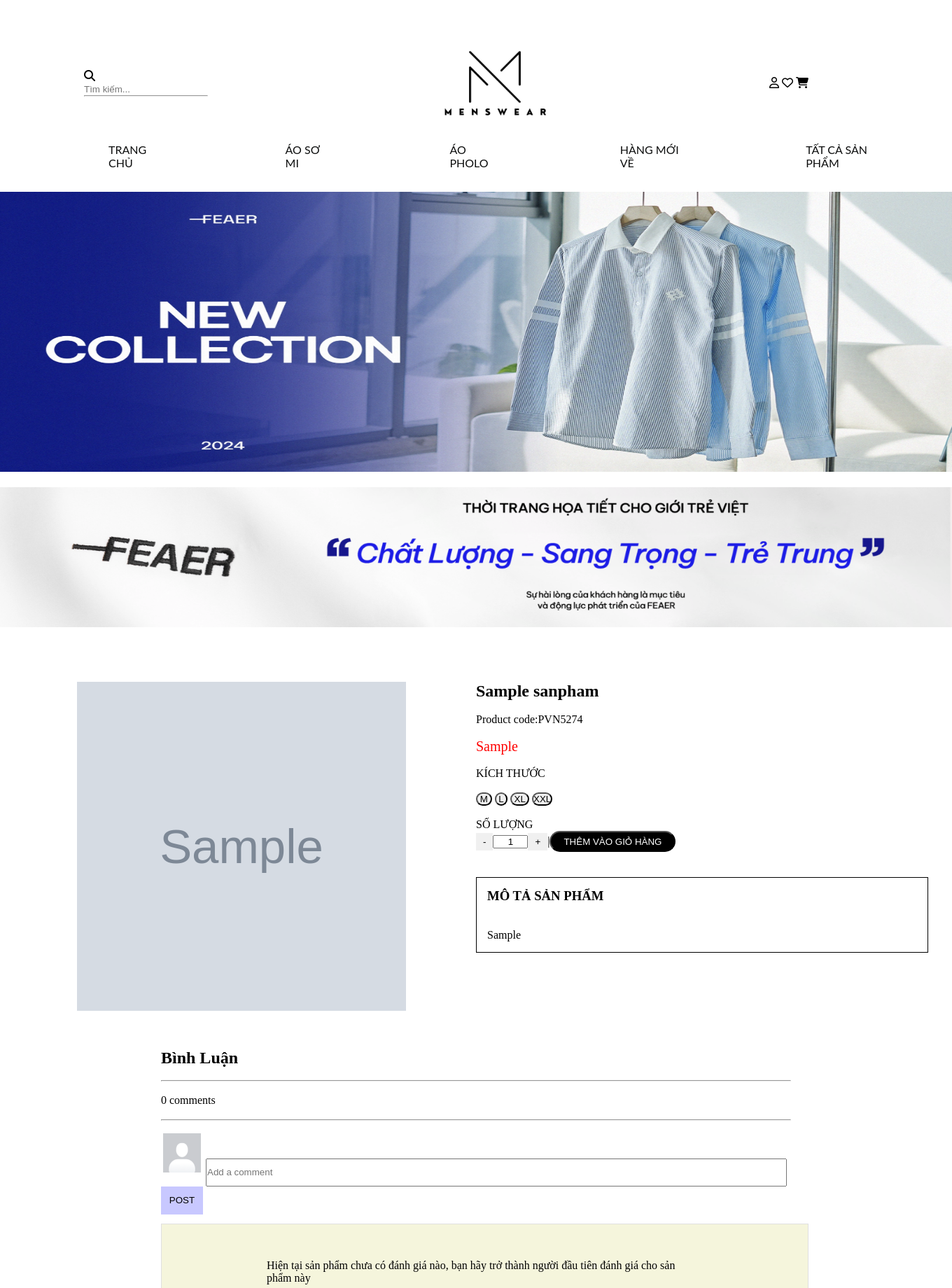
After one commit to Longdeptrai0iuai/wd18404_duan1, a PHP site: page /index.php?act=sanphamct&idsp=1 in a window 1360 px wide. The commit adds this page. Shown: the top 1840 px of the page at 70% size. Run offline with PHP 8.4, Linux system fonts and the light colour scheme; tables that the repository leaves empty or names only in its code hold one stand-in row (values such as "Sample post"); grey boxes marked "Sample" are stand-in pictures.

Commit message:
capnhat2203

```diff
--- a/css/styletrangchu.css
+++ b/css/styletrangchu.css
@@ -6,9 +6,9 @@
 
 .khung1{
     width: 100%;
-    height: 300px;
+    height: 200px;
     display: flex;
-    padding: 30px 90px;
+    padding: 0px 90px;
 }
 .logo1{
     width: 200px;
@@ -27,12 +27,7 @@
     margin: 110px 50px;
 }
 
-nav ul {
-    width: 100%;
-    height: 74px;
-    list-style-type: none;
-    display: flex;
-}
+
 nav ul li {
     margin-top: 20px;
     float: left;
@@ -100,14 +95,10 @@ header{
     height: 600px;
 }
 
-.sanpham{
-    width: 100%;
-    height: 500px;
-    padding: 40px 0;
-    display: grid;
-    grid-template-columns: 1fr 1fr 1fr 1fr 1fr;
+
+.namesp{
+    text-decoration:none;
 }
-
 .sp1{
     width: 280px;
     height: 400px;
--- /dev/null
+++ b/global.php
@@ -0,0 +1,3 @@
+<?php
+$img_path="image/";
+?>
--- /dev/null
+++ b/index.php
@@ -0,0 +1,44 @@
+<?php
+include "view/header.php";
+include "model/sanpham.php";
+include "model/pdo.php";
+include "global.php";
+$spnew=load_all_sanpham_home();
+
+if(isset($_GET['act']) && $_GET['act'] !=""){
+    $act=$_GET['act'];
+    switch ($act) {
+        case 'sanpham':
+            if(isset($_POST['kyw']) && ($_POST['kyw'])!=""){
+                $kyw=$_POST['kyw'];
+            }else{
+                $kyw="";
+            }
+            if(isset($_GET['iddm']) && ($_GET['iddm'])>0){
+                $iddm=$_GET['iddm'];
+            }else{
+                $iddm=0;
+            }
+            $dssp=load_all_sanpham($kyw,$iddm);
+            $tendm= load_ten_danh_muc($iddm);
+            include "view/sanpham.php";
+            break;
+        case 'sanphamct':
+            if(isset($_GET['idsp']) && ($_GET['idsp'])>0){
+                $idsp=$_GET['idsp'];
+                $onesp= load_one_sanpham($idsp);
+                include "view/sanphamct.php";
+            }else{
+                include "view/home.php";
+            }
+            break;
+
+        default:
+            include "view/home.php";
+            break;
+        }
+    }else{
+        include "view/home.php";
+    }
+include "view/footer.php";
+?>
--- a/model/sanpham.php
+++ b/model/sanpham.php
@@ -19,11 +19,16 @@ function load_all_sanpham($kyw,$iddm){
     $listsanpham = pdo_query($sql);
     return $listsanpham;
 }
-// function load_all_sanpham_home(){
-//     $sql="select * from sanpham where 1 order by idsp desc limit 0,9";
-//     $listsanpham = pdo_query($sql);
-//     return $listsanpham;
-// }
+function load_all_sanpham_home(){
+    $sql="select * from sanpham where 1 order by id_sanpham desc limit 0,8";
+    $listsanpham = pdo_query($sql);
+    return $listsanpham;
+}
+function load_all_sanpham_somi(){
+    $sql="select * from sanpham where iddm = 4 order by id_sanpham desc limit 0,10";
+    $listsanpham = pdo_query($sql);
+    return $listsanpham;
+}
 // function load_all_sanpham_top10(){
 //     $sql="select * from sanpham where 1 order by luotxem desc limit 0,10";
 //     $listsanpham = pdo_query($sql);
@@ -46,10 +51,11 @@ function load_one_sanpham($idsp){
 
 // }
 // function load_sanpham_cung_loai($idsp,$iddm){
-//     $sql="select*from sanpham where iddm=".$iddm." AND idsp <> ".$idsp;
+//     $sql="select*from sanpham where iddm=".$iddm." AND id_sanpham <> ".$idsp;
 //     $listsanpham = pdo_query($sql);
 //     return $listsanpham;
 // }
+
 function update_sanpham($idsp,$tensp,$hinh,$giasp,$mota,$iddm){
     if($hinh!=""){
         $sql="update sanpham set iddm='".$iddm."',name_sanpham='".$tensp."',img='".$hinh."',gia='".$giasp."',mota='".$mota."' where id_sanpham=".$idsp;
--- /dev/null
+++ b/view/footer.php
@@ -0,0 +1,28 @@
+<footer>
+            <div class="ft1">
+                <h3>Thông Tin Chi Tiết</h3> <br>
+                Giới thiệu <br> <br>
+                Membership <br> <br>
+                Hệ thống cửa hàng <br> <br>
+                Tuyển dụng <br> <br>
+                Liên hệ
+            </div>
+            <div class="ft2">
+                <h3>Danh Mục Và Hướng Dẫn</h3><br>
+                Hướng dẫn đo size <br> <br>
+                Hướng dẫn đặt hàng
+            </div>
+            <div class="ft3">
+                <h3>Quy Định - Chính Sách</h3><br>
+                Quy định sử dụng <br> <br>
+                Chính sách bảo mật <br> <br>
+                Chính sách vận chuyển <br> <br>
+                Chính sách kiểm thử và đổi trả <br> <br>
+                Hình thức thanh toán
+            </div>
+        </footer>
+
+    </div>
+</body>
+
+</html>
--- /dev/null
+++ b/view/header.php
@@ -0,0 +1,82 @@
+<!DOCTYPE html>
+<html lang="en">
+
+<head>
+    <meta charset="UTF-8">
+    <meta name="viewport" content="width=device-width, initial-scale=1.0">
+    <title>Trang chủ</title>
+    <link rel="stylesheet" href="css/styletrangchu.css">
+    <link rel="stylesheet" href="https://cdnjs.cloudflare.com/ajax/libs/font-awesome/6.5.1/css/all.min.css">
+    <style>
+        .sanpham{
+    width: 100%;
+    height: 800px;
+    padding: 40px 0;
+    display: grid;
+    grid-template-columns: 1fr 1fr 1fr 1fr;
+    padding-left:50px ;
+}
+.namesp{
+    text-decoration:none;
+    font-size:20px;
+    font-weight:600;
+    color:black;
+}
+.giasp{
+    font-size:20px;
+    font-weight:600;
+    color:black;
+}
+.namesp:hover{
+    color:red;
+}
+nav ul {
+    width: 100%;
+    height: 74px;
+    list-style-type: none;
+    display: flex;
+    padding-left:70px;
+}
+    </style>
+</head>
+
+<body>
+    <div class="khungto">
+        <div class="khung1">
+            <div class="logo1">
+                <form action="" method="get" id="">
+                    <span><i class="fa-solid fa-magnifying-glass"></i></span>
+                    <input style="border: none;" type="text" placeholder="Tìm kiếm..." value="" maxlength="70"
+                        name="query" id="search">
+                    <hr>
+                </form>
+                <!-- <span><i class="fa-solid fa-magnifying-glass"></i></span>  -->
+            </div>
+            <div class="logo2">
+                <img src="img/logo.png" alt="">
+            </div>
+            <center>
+                <div class="logo3">
+                    <span><i class="fa-regular fa-user"></i></span>
+                    <span><i class="fa-regular fa-heart"></i></span>
+                    <span><i class="fa-solid fa-cart-shopping"></i></span>
+                </div>
+            </center>
+        </div>
+
+        <nav>
+            <ul>
+                <li><a href="index.php">TRANG CHỦ</a></li>
+                <li><a href="index.php?act=aosomi">ÁO SƠ MI</a></li>
+                <li><a href="#">ÁO PHOLO</a></li>
+                <li><a href="#">HÀNG MỚI VỀ</a></li>
+                <li><a href="#">TẤT CẢ SẢN PHẨM</a></li>
+            </ul>
+        </nav>
+
+        <header>
+            <img style="width: 100%;height: 400px;" src="img/banner.png" alt="">
+            <br>
+            <br>
+            <img style="width: 100%;height: 200px;" src="img/banner2.png" alt="">
+        </header>
--- /dev/null
+++ b/view/sanphamct.php
@@ -0,0 +1,145 @@
+        <div class="ctsp">
+        <?php
+                extract($onesp);
+                $img=$img_path.$img;
+                ?>
+            <div class="ctsp1">
+                <img  style="width: 470px;height: 470px;" src="<?=$img?>" alt="">
+            </div>
+            <div class="ctsp2">
+
+                <h2><?=$name_sanpham?></h2><br>
+                Product code:PVN5274 <br><br>
+                <p style="font-size: 20px; color: red;"><?=$gia?></p> <br>
+                KÍCH THƯỚC <br> <br>
+                <input style="border-radius: 70px;" value=" M " type="submit">
+                <input style="border-radius: 70px;" value=" L " type="submit">
+                <input style="border-radius: 70px;" value=" XL " type="submit">
+                <input style="border-radius: 70px;" value="XXL" type="submit">
+                <br> <br>
+                SỐ LƯỢNG <br>
+                <div class="quantity">
+                    <button class="minus-btn" type="button">-</button>
+                    <input type="text" class="qty-input" value="1">
+                    <button class="plus-btn" type="button">+</button> | <button class="giohangctsp">THÊM VÀO GIỎ
+                        HÀNG</button>
+                </div>
+                <br>
+                <br>
+                <div class="ctsp3">
+                    <h3>MÔ TẢ SẢN PHẨM</h3><br> <br>
+                    <?=$mota?>
+                    <!-- - Chất vải: Cotton <br><br>
+                    - Form chuẩn, thoải mái <br><br>
+                    - Hình ảnh chân thật, sản phẩm đúng như mô tả <br><br>
+                    Đường may rất tỉ mỉ, chắc chắn. <br> <br>
+
+                    CHẤT LIỆU SẢN PHẨM <br> <br>
+
+                    Chất vải : Cotton mềm mịn, bền. Khách hàng phối với Jeans , Kaki, Short đều được. Mặc dạo phố hay
+                    đến các buổi tiệc đều mang đến sự thoải mái, tự tin đẳng cấp dành cho khách hàng <br> <br>
+
+                    CHÍNH SÁCH VẬN CHUYỂN <br><br>
+
+                    Miễn phí vận chuyển đơn hàng trên 500.000đ <br> <br>
+
+                    CHÍNH SÁCH ĐỔI TRẢ <br> <br>
+
+                    - Đổi/ Trả trong vòng 7 ngày kể từ khi nhận hàng <br>
+                    - Miễn phí đổi trả nếu lỗi sai sót từ phía FEAER <br> -->
+                </div>
+            </div>
+        </div>
+
+        <div class="binhluan">
+            <h2>Bình Luận</h2> <br>
+            <hr> <br>
+            0 comments<br><br>
+            <hr><br>
+            <img style="width: 60px;height: 60px;" src="img/cmt.png" alt="">
+            <input style="width: 830px;height: 40px; " type="text" placeholder="Add a comment">
+            <input class="binhluan-gui" type="submit" value="POST">
+            <br> <br> <br>
+            <hr>
+            <br>
+        </div>
+
+        <div class="danhgia">
+                Hiện tại sản phẩm chưa có đánh giá nào, bạn hãy trở thành người đầu tiên đánh giá cho sản phẩm này
+                <input class="guidanhgia" type="submit" value="Gửi đánh giá của bạn">
+            </div>
+        <br><br>
+        <center>
+            <h2>SẢN PHẨM LIÊN QUAN</h2>
+        </center>
+        <br><br>
+        <div class="sanpham">
+            <div class="sp1">
+                <img src="img/SP6.webp" alt="">
+                <p>Áo Sơ Mi DELUXE</p>
+                <span>379.000 đ</span>
+                <form action="" method="post" class="variants" id="" enctype="multipart/form-data">
+                    <button class="giohang" title="Thêm vào giỏ hàng">
+                        + Thêm vào giỏ hàng
+                    </button>
+                </form>
+            </div>
+
+            <div class="sp2">
+                <img src="img/SP2.webp" alt="">
+                <p>Áo Sơ Mi DELUXE</p>
+                <span>379.000 đ</span>
+                <form action="" method="post" class="variants" id="" enctype="multipart/form-data">
+                    <button class="giohang" title="Thêm vào giỏ hàng">
+                        + Thêm vào giỏ hàng
+                    </button>
+                </form>
+            </div>
+
+            <div class="sp3">
+                <img src="img/SP3.webp" alt="">
+                <p>Áo Sơ Mi DELUXE</p>
+                <span>379.000 đ</span>
+                <form action="" method="post" class="variants" id="" enctype="multipart/form-data">
+                    <button class="giohang" title="Thêm vào giỏ hàng">
+                        + Thêm vào giỏ hàng
+                    </button>
+                </form>
+            </div>
+
+            <div class="sp4">
+                <img src="img/SP4.webp" alt="">
+                <p>Áo Sơ Mi DELUXE</p>
+                <span>379.000 đ</span>
+                <form action="" method="post" class="variants" id="" enctype="multipart/form-data">
+                    <button class="giohang" title="Thêm vào giỏ hàng">
+                        + Thêm vào giỏ hàng
+                    </button>
+                </form>
+            </div>
+
+            <div class="sp5">
+                <img src="img/SP5.webp" alt="">
+                <p>Áo Sơ Mi DELUXE</p>
+                <span>379.000 đ</span>
+                <form action="" method="post" class="variants" id="" enctype="multipart/form-data">
+                    <button class="giohang" title="Thêm vào giỏ hàng">
+                        + Thêm vào giỏ hàng
+                    </button>
+                </form>
+            </div>
+        </div>
+
+        <div class="tinkhuyenmai">
+            <div class="tinkhuyenmai1">
+                <h2>Đăng ký nhận tin khuyến mãi</h2><br>
+                <input style="width: 250px;" type="text" placeholder="Nhập email của bạn ..." value="" name="" id="">
+                <button style="background-color: white; border: 1px solid black;">ĐĂNG KÝ</button>
+            </div>
+            <div class="tinkhuyenmai2">
+                <img style="width: 200px;height: 60px;" src="img/tinkhuyenmai.png" alt="">
+                <img style="width: 200px;height: 200px;" src="img/logo.png" alt="">
+            </div>
+        </div>
+        <hr>
+        <br>
```
Also changed, not shown: view/home.php (added, +190 -0 lines), view/sanpham.php (added).
